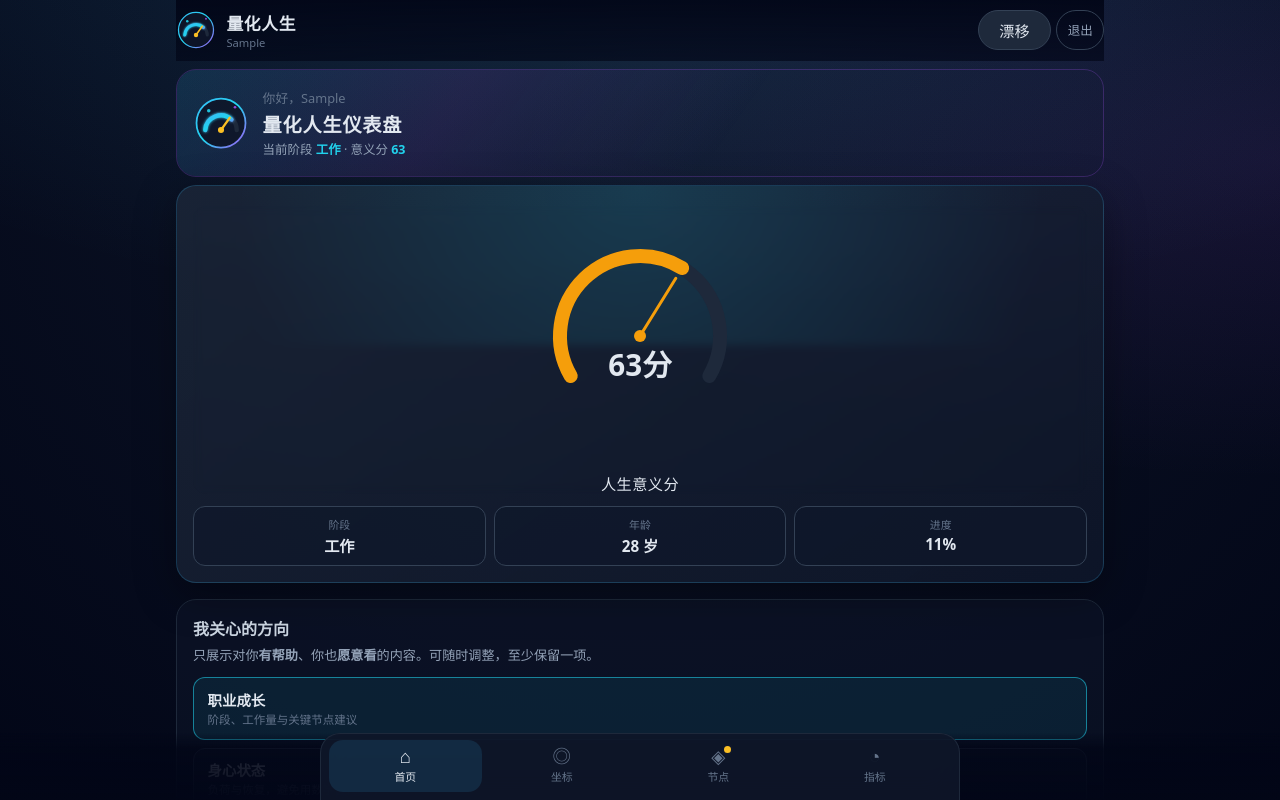
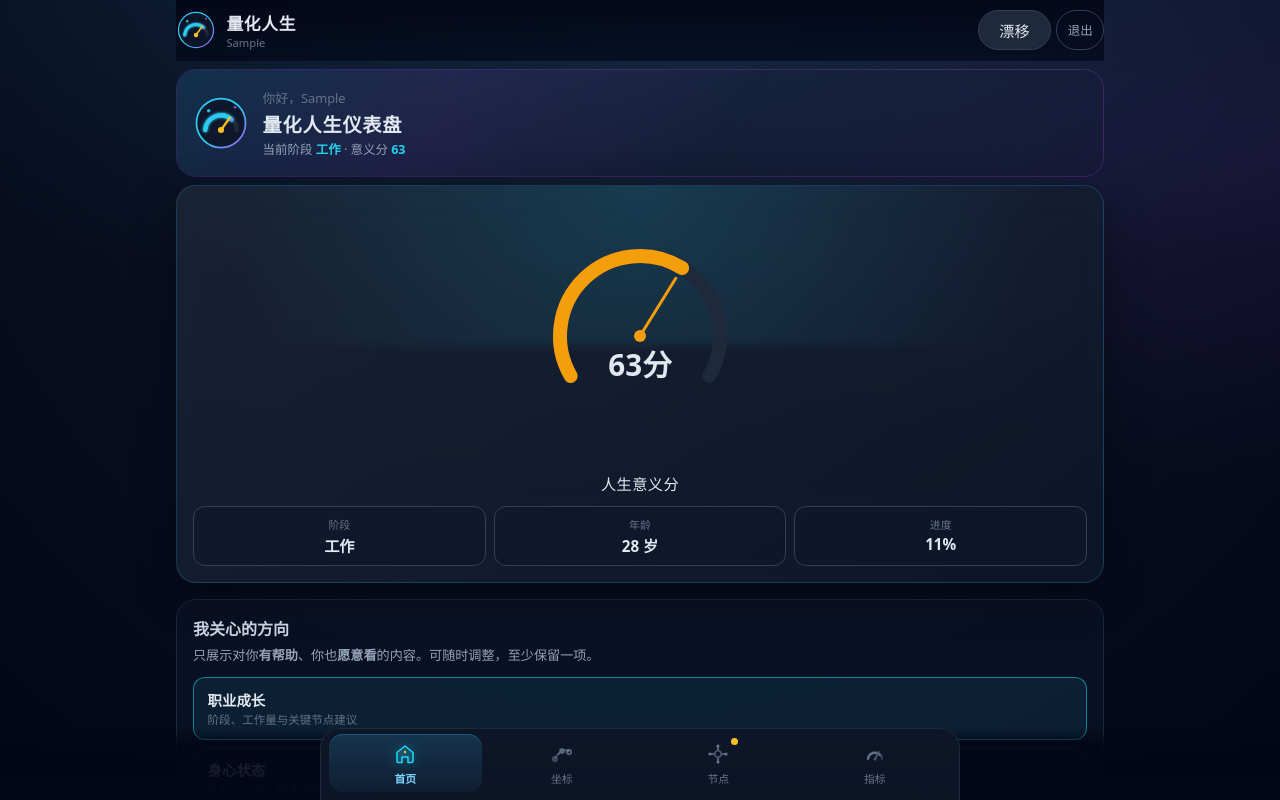
Before and after one commit to WXKFelix/Gauge, a React (Vite) app: page / in a window 1280 px wide. Both pictures are taken after typing "Sample" into the empty fields and a click on the button "进入量化人生". Shown: the top 800 px of the page. Built offline with nearby package versions, Linux system fonts and the light colour scheme.

Commit message:
ui: replace tab bar unicode with SVG icons and active glow
Co-authored-by: WXKFelix <WXKFelix@users.noreply.github.com>

```diff
--- a/src/components/AppTabBar.tsx
+++ b/src/components/AppTabBar.tsx
@@ -1,10 +1,12 @@
+import { TabIcon } from "./TabIcon";
+
 export type AppTabId = "home" | "journey" | "nodes" | "metrics";
 
-const TABS: { id: AppTabId; label: string; icon: string }[] = [
-  { id: "home", label: "首页", icon: "⌂" },
-  { id: "journey", label: "坐标", icon: "◎" },
-  { id: "nodes", label: "节点", icon: "◈" },
-  { id: "metrics", label: "指标", icon: "◔" },
+const TABS: { id: AppTabId; label: string }[] = [
+  { id: "home", label: "首页" },
+  { id: "journey", label: "坐标" },
+  { id: "nodes", label: "节点" },
+  { id: "metrics", label: "指标" },
 ];
 
 export interface AppTabBarProps {
@@ -31,7 +33,7 @@ export function AppTabBar({ active, onChange, nodeBadge }: AppTabBarProps) {
               onClick={() => onChange(tab.id)}
             >
               <span className="tab-bar-icon" aria-hidden>
-                {tab.icon}
+                <TabIcon id={tab.id} active={selected} />
                 {tab.id === "nodes" && nodeBadge ? (
                   <span className="tab-bar-badge" aria-label="有新建议" />
                 ) : null}
--- /dev/null
+++ b/src/components/TabIcon.tsx
@@ -0,0 +1,116 @@
+type TabIconId = "home" | "journey" | "nodes" | "metrics";
+
+export interface TabIconProps {
+  id: TabIconId;
+  active?: boolean;
+}
+
+const size = 24;
+
+export function TabIcon({ id, active = false }: TabIconProps) {
+  const className = `tab-icon${active ? " tab-icon--active" : ""}`;
+  const stroke = active ? "#22d3ee" : "#64748b";
+  const fill = active ? "rgba(34, 211, 238, 0.15)" : "none";
+  const accent = active ? "#fbbf24" : "#475569";
+
+  switch (id) {
+    case "home":
+      return (
+        <svg
+          className={className}
+          width={size}
+          height={size}
+          viewBox="0 0 24 24"
+          aria-hidden
+        >
+          <path
+            d="M4 10.5 12 4l8 6.5V19a1.5 1.5 0 0 1-1.5 1.5H15v-5.5h-6V20.5H5.5A1.5 1.5 0 0 1 4 19v-8.5Z"
+            fill={fill}
+            stroke={stroke}
+            strokeWidth="1.6"
+            strokeLinejoin="round"
+          />
+          <circle cx="12" cy="10" r="1.2" fill={accent} />
+        </svg>
+      );
+    case "journey":
+      return (
+        <svg
+          className={className}
+          width={size}
+          height={size}
+          viewBox="0 0 24 24"
+          aria-hidden
+        >
+          <path
+            d="M5 17c2-4 4-6 7-8s5-1 7 1"
+            fill="none"
+            stroke={stroke}
+            strokeWidth="1.6"
+            strokeLinecap="round"
+            strokeDasharray="3 2"
+          />
+          <circle cx="5" cy="17" r="2.2" fill={fill} stroke={accent} strokeWidth="1.4" />
+          <circle cx="12" cy="9" r="2" fill={fill} stroke={stroke} strokeWidth="1.4" />
+          <circle cx="19" cy="10" r="2.2" fill={fill} stroke={stroke} strokeWidth="1.4" />
+        </svg>
+      );
+    case "nodes":
+      return (
+        <svg
+          className={className}
+          width={size}
+          height={size}
+          viewBox="0 0 24 24"
+          aria-hidden
+        >
+          <path
+            d="M12 4v4M12 16v4M8 12H4M20 12h-4"
+            stroke={stroke}
+            strokeWidth="1.6"
+            strokeLinecap="round"
+          />
+          <circle cx="12" cy="12" r="3.2" fill={fill} stroke={accent} strokeWidth="1.6" />
+          <circle cx="12" cy="4" r="1.6" fill={stroke} />
+          <circle cx="12" cy="20" r="1.6" fill={stroke} />
+          <circle cx="4" cy="12" r="1.6" fill={stroke} />
+          <circle cx="20" cy="12" r="1.6" fill={stroke} />
+        </svg>
+      );
+    case "metrics":
+      return (
+        <svg
+          className={className}
+          width={size}
+          height={size}
+          viewBox="0 0 24 24"
+          aria-hidden
+        >
+          <path
+            d="M5 17a7 7 0 1 1 14 0"
+            fill="none"
+            stroke="#334155"
+            strokeWidth="2.2"
+            strokeLinecap="round"
+          />
+          <path
+            d="M5 17a7 7 0 0 1 12-4"
+            fill="none"
+            stroke={stroke}
+            strokeWidth="2.2"
+            strokeLinecap="round"
+          />
+          <line
+            x1="12"
+            y1="17"
+            x2="16"
+            y2="10"
+            stroke={accent}
+            strokeWidth="1.8"
+            strokeLinecap="round"
+          />
+          <circle cx="12" cy="17" r="1.5" fill={accent} />
+        </svg>
+      );
+  }
+}
--- a/src/index.css
+++ b/src/index.css
@@ -426,13 +426,41 @@ body::before {
 
 .tab-bar-item--active {
   color: var(--text-primary);
-  background: rgba(56, 189, 248, 0.12);
+  background: linear-gradient(
+    180deg,
+    rgba(56, 189, 248, 0.18),
+    rgba(56, 189, 248, 0.06)
+  );
+  box-shadow: inset 0 1px 0 rgba(34, 211, 238, 0.25);
 }
 
 .tab-bar-icon {
   position: relative;
-  font-size: 1.15rem;
-  line-height: 1;
+  display: flex;
+  align-items: center;
+  justify-content: center;
+  width: 1.75rem;
+  height: 1.75rem;
+}
+
+.tab-icon {
+  display: block;
+  transition:
+    transform 180ms ease,
+    filter 180ms ease;
+}
+
+.tab-bar-item:active .tab-icon {
+  transform: scale(0.92);
+}
+
+.tab-icon--active {
+  filter: drop-shadow(0 0 6px rgba(34, 211, 238, 0.45));
+}
+
+.tab-bar-item--active .tab-bar-label {
+  color: #7dd3fc;
+  font-weight: 600;
 }
 
 .tab-bar-badge {
```
Also changed, not shown: 1 other file (tests, documents, lock files or other folders).
